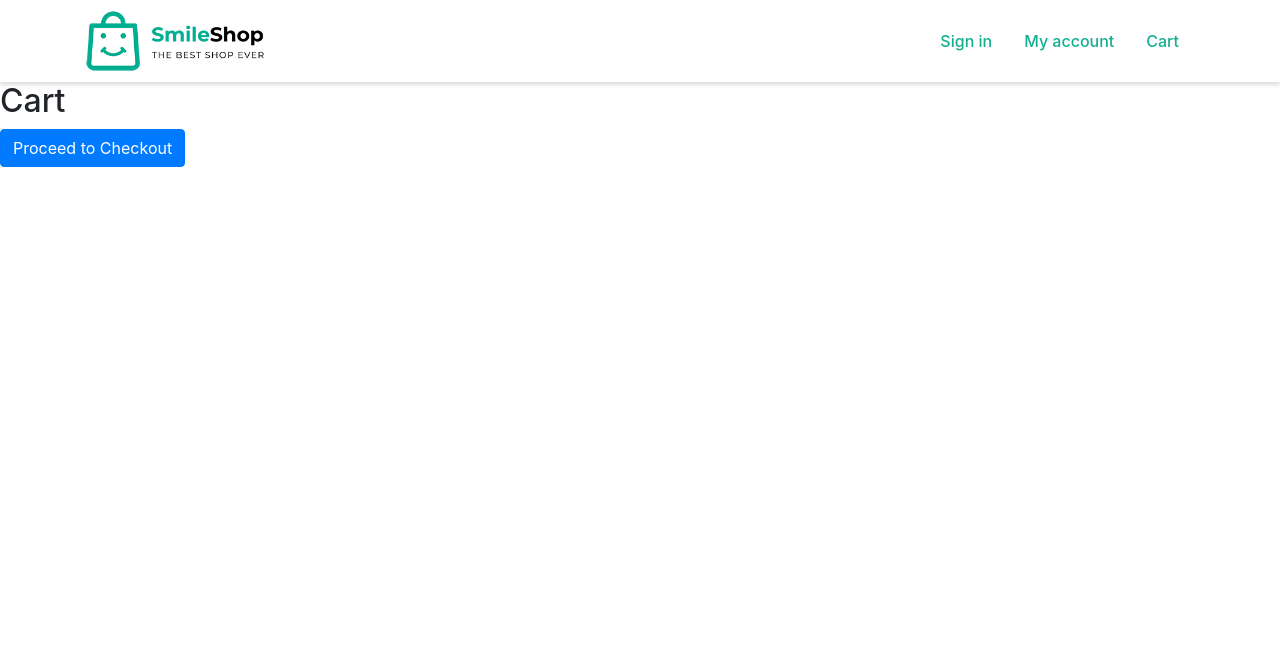
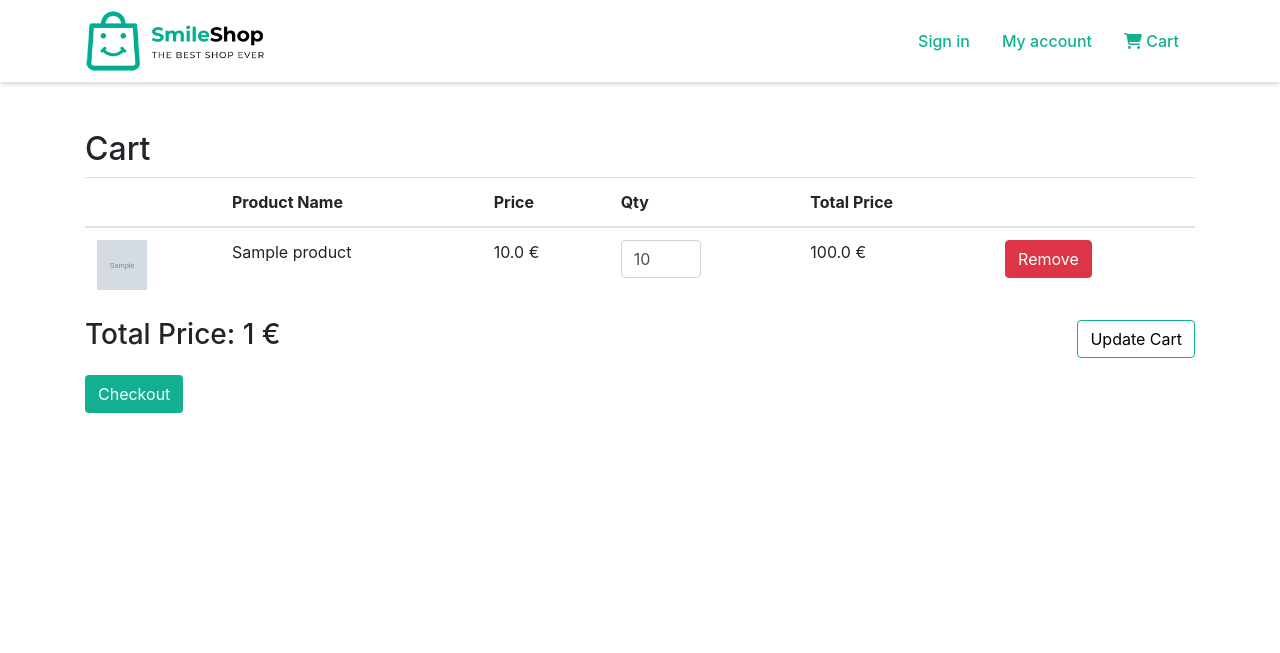
Before and after one commit to ErnestasZ/Atsiskaitymas_2, a Flask app: template templates/cart.html in a window 1280 px wide. Shown: the top 653 px of the page. Run offline with Flask 3, Linux system fonts and the light colour scheme; tables that the repository leaves empty hold one stand-in row (values such as "Sample post"); the template is opened without the code that fills it: values that come from a table or form of the project are taken from there, most other values are stand-ins (such as "Sample title", 1, 10 or a date in 2020); grey boxes marked "Sample" are stand-in pictures; parts of the project's set-up code (start-up, migrations or seed data) failed here and were passed over; some libraries are stand-ins or nearby versions.

Commit message:
add to cart, cart update with Temporary Session

```diff
--- a/static/css/style.css
+++ b/static/css/style.css
@@ -250,7 +250,7 @@ i.fa-star-o {
     font-size: 24px;
 }
 
-.product-card-wrap .product-actions {
+.product-card .product-actions {
     display: flex;
     flex-direction: row;
     flex-wrap: wrap;
@@ -272,3 +272,29 @@ i.fa-star-o {
     padding: 25px;
     transition: box-shadow 0.3s ease;
 }
+
+.product-add-to-car {
+    display: flex;
+    flex-direction: row;
+    flex-wrap: wrap;
+    align-content: center;
+    justify-content: flex-start;
+    align-items: center;
+}
+
+.product-add-to-car input {
+    max-width: 100px;
+    margin-right: 15px;
+}
+.cart-products input {
+    max-width: 80px;
+}
+
+.cart-totals {
+    display: flex;
+    flex-direction: row;
+    flex-wrap: wrap;
+    align-content: center;
+    justify-content: space-between;
+    align-items: center;
+}
--- a/templates/cart.html
+++ b/templates/cart.html
@@ -3,7 +3,47 @@
 {% block title %}Cart{% endblock %}
 
 {% block content %}
-<h2>Cart</h2>
-<a href="{{ url_for('main.checkout') }}" class="btn btn-primary">Proceed to Checkout</a>
-
+<section class="container my-5">
+    <h2>Cart</h2>
+    {% if cart_products %}
+        <form action="{{ url_for('main.update_cart') }}" method="post">
+            <table class="table cart-products">
+                <thead>
+                    <tr>
+                        <th></th>
+                        <th>Product Name</th>
+                        <th>Price</th>
+                        <th>Qty</th>
+                        <th>Total Price</th>
+                        <th></th>
+                    </tr>
+                </thead>
+                <tbody>
+                    {% for item in cart_products %}
+                    <tr>
+                        <td><img src="{{ item.product.image }}" alt="{{ item.product.title }}" style="width: 50px; height: 50px;"></td>
+                        <td>{{ item.product.title }}</td>
+                        <td>{{ item.product.price }} €</td>
+                        <td>
+                            <input type="number" name="qty_{{ item.id }}" value="{{ item.qty }}" min="1" class="form-control" required/>
+                        </td>
+                        <td>{{ item.product.price * item.qty }} €</td>
+                        <td>
+                            <button type="submit" class="btn btn-danger" name="remove_{{ item.id }}">Remove</button>
+                        </td>
+                    </tr>
+                    {% endfor %}
+                </tbody>
+            </table>
+            <div class="cart-totals mb-3">
+                <h3>Total Price: {{ total_price }} €</h3>
+                <button type="submit" class="btn btn-outline-ss">Update Cart</button>
+                </div>
+            </div>
+        </form>
+        <a href="{{ url_for('main.checkout') }}" class="btn btn-ss">Checkout</a>
+    {% else %}
+        <p>Your cart is empty.</p>
+    {% endif %}
+</section>
 {% endblock %}
--- a/templates/shared/main_layout.html
+++ b/templates/shared/main_layout.html
@@ -7,7 +7,10 @@
     <script src="https://kit.fontawesome.com/e90760b12c.js" crossorigin="anonymous"></script>
     <!-- Bootstrap CSS -->
     <link rel="stylesheet" href="https://cdn.jsdelivr.net/npm/bootstrap@4.4.1/dist/css/bootstrap.min.css" integrity="sha384-Vkoo8x4CGsO3+Hhxv8T/Q5PaXtkKtu6ug5TOeNV6gBiFeWPGFN9MuhOf23Q9Ifjh" crossorigin="anonymous">
-
+    <!-- jQuery -->
+    <script src="https://code.jquery.com/jquery-3.4.1.min.js"></script>
+    <!-- Bootstrap JS -->
+    <script src="https://cdn.jsdelivr.net/npm/bootstrap@4.4.1/dist/js/bootstrap.bundle.min.js"></script>
     <title>{% block title %}Smile Shop Page{% endblock %}</title>
 </head>
 <body>
@@ -21,7 +24,12 @@
             <nav class="nav">
                 <a class="nav-link" href="{{ url_for('main.login') }}">Sign in</a>
                 <a class="nav-link" href="{{ url_for('main.my_acc') }}">My account</a>
-                <a class="nav-link" href="{{ url_for('main.cart') }}">Cart</a>
+                <a class="nav-link" href="{{ url_for('main.cart') }}">
+                    <i class="fa-solid fa-cart-shopping"></i> Cart
+                    {% if g.cart_quantity > 0 %}
+                        <span class="badge badge-pill badge-dark">{{ g.cart_quantity }}</span>
+                    {% endif %}
+                </a>
             </nav>
         </div>
     </header>
@@ -35,5 +43,57 @@
         </div>
         {% endblock %}
     </footer>
+
+    <!-- Modal -->
+    <div class="modal fade" id="cartModal" tabindex="-1" aria-labelledby="cartModalLabel" aria-hidden="true">
+        <div class="modal-dialog modal-dialog-centered">
+            <div class="modal-content">
+                <div class="modal-header">
+                    <h5 class="modal-title" id="cartModalLabel">Product Added to Cart</h5>
+                    <button type="button" class="close" data-dismiss="modal" aria-label="Close">
+                        <span aria-hidden="true">&times;</span>
+                    </button>
+                </div>
+                <div class="modal-body">
+                    The product added to your cart. What would you like to do?
+                </div>
+                <div class="modal-footer">
+                    <button type="button" class="btn btn-outline-ss" onclick="window.location.href='{{ url_for('main.index') }}'">Continue Shopping</button>
+                    <button type="button" class="btn btn-ss" onclick="window.location.href='{{ url_for('main.cart') }}'">Go to Cart</button>
+                </div>
+
+            </div>
+        </div>
+    </div>
+
+    <!-- JavaScript -->
+
+    <script>
+        function showCartModal() {
+            $('#cartModal').modal('show');
+        }
+
+        function addToCart(event, productId) {
+            event.preventDefault();
+
+            var form = document.getElementById('add-to-cart-form-' + productId);
+            var formData = new FormData(form);
+
+            fetch(form.action, {
+                method: 'POST',
+                body: formData
+            }).then(response => {
+                if (response.ok) {
+                    return response.json();  // Parse the JSON response
+                }
+                throw new Error('Network response was not ok.');
+            }).then(data => {
+                console.log(data.message);  // Log the success message
+                showCartModal();  // Show the modal on successful response
+            }).catch(error => {
+                console.error('Error adding product to cart:', error);
+            });
+        }
+    </script>
 </body>
 </html>
```
Also changed, not shown: Controllers/cart.py (+12 -4 lines), routes/main.py (+52 -5 lines), templates/index.html (+7 -2 lines), templates/product.html (+5 -5 lines).
